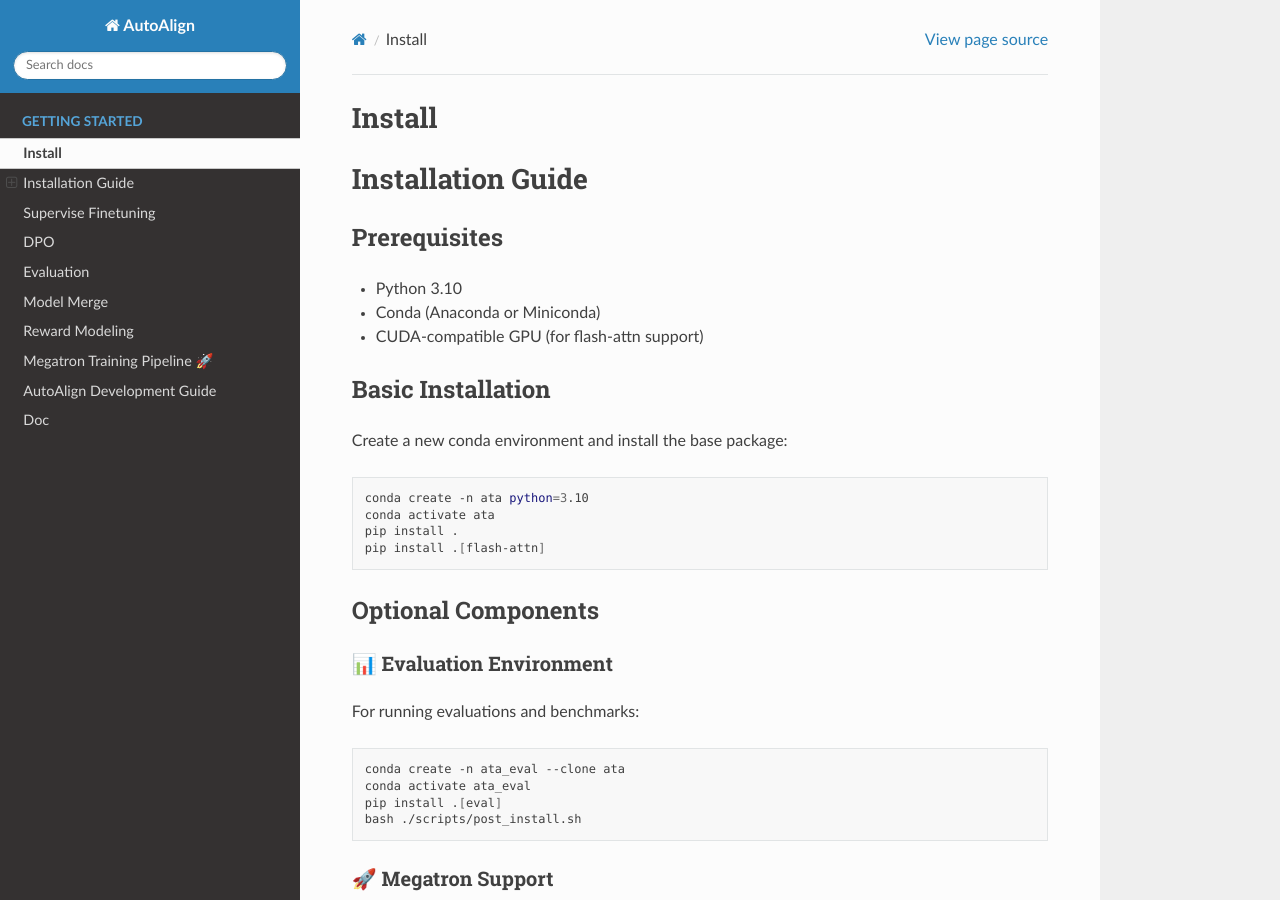
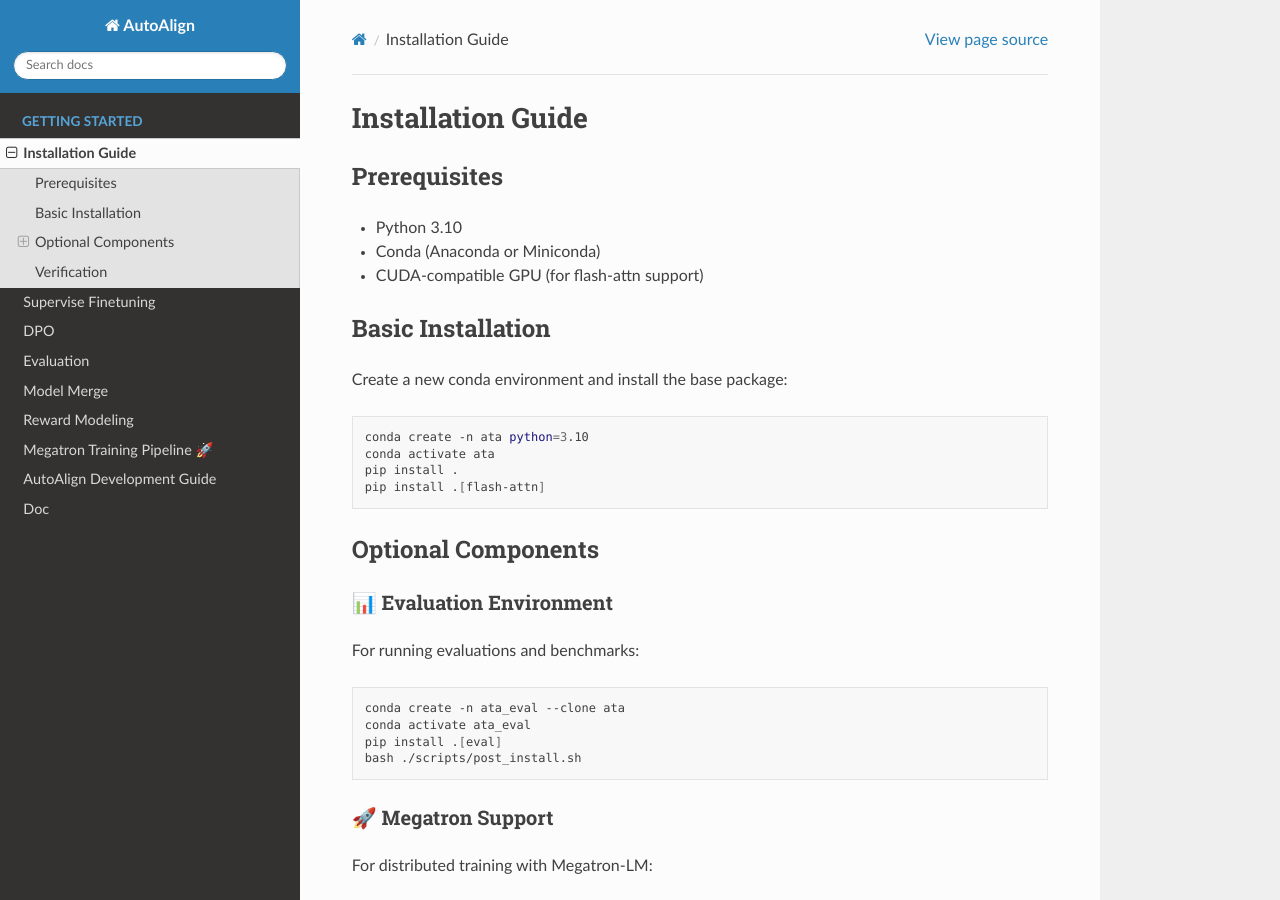
Before and after one commit to icip-cas/AutoAlign, a Sphinx documentation site: the page built from docs/install.md, in a window 1280 px wide and 900 px high. Built offline with Sphinx 7.4.7 and the Read the Docs theme 3.1.0, drawn with Linux system fonts in a browser that asks for light colours.

Commit message:
Update docs/install.md
Co-authored-by: Copilot <175728472+Copilot@users.noreply.github.com>

```diff
--- a/docs/install.md
+++ b/docs/install.md
@@ -1,7 +1,4 @@
-## Install
-
 # Installation Guide
-
 ### Prerequisites
 - Python 3.10
 - Conda (Anaconda or Miniconda)
```
